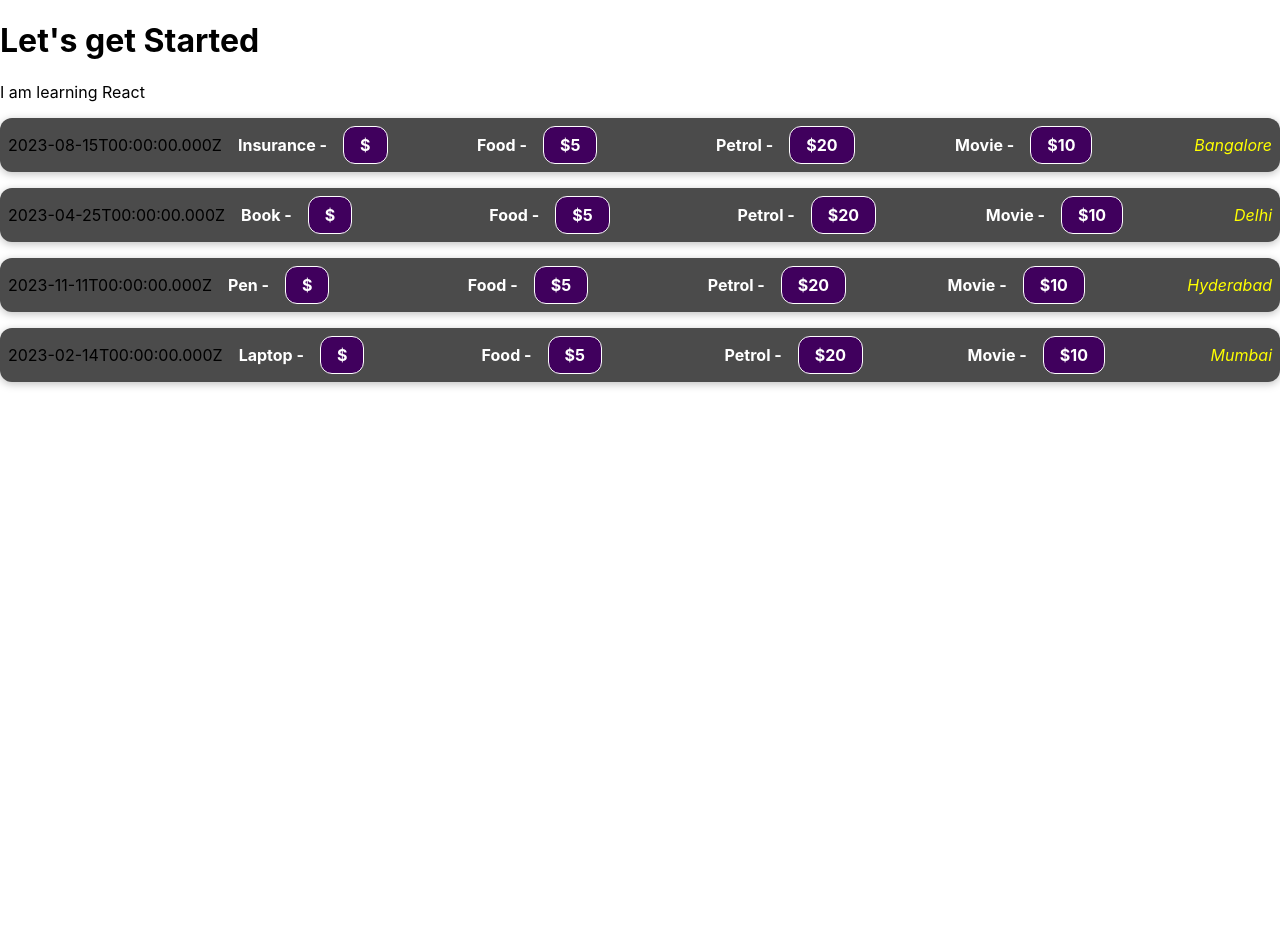
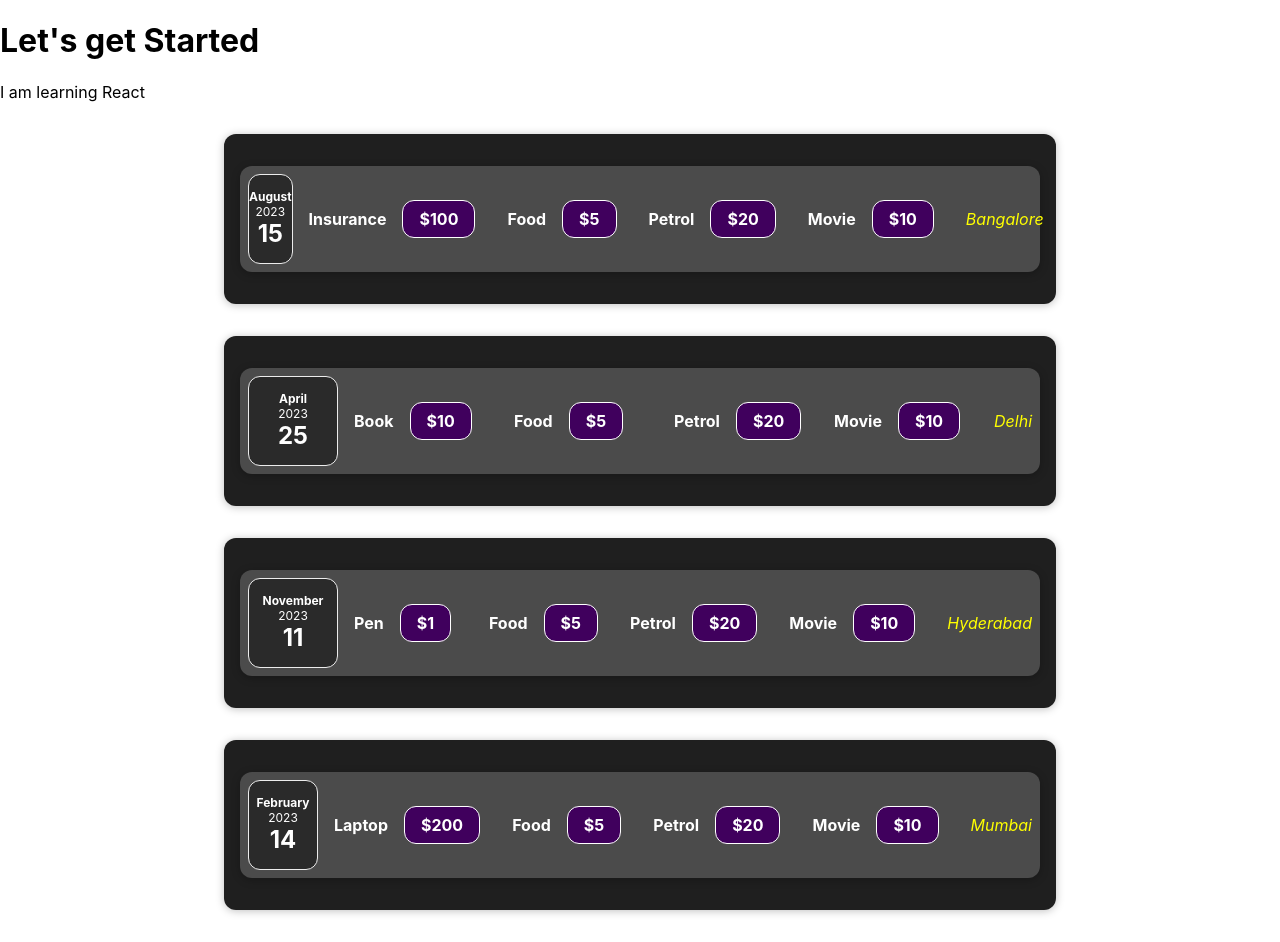
Before and after one commit to gautamranjan09/First_project_using_React, a React (Create React App) app: page / in a window 1280 px wide. Before the commit the page ends 800 px from the top, so only its background shows below. Built offline with nearby package versions, Linux system fonts and the light colour scheme.

Commit message:
Splitting the Components

```diff
--- a/src/App.js
+++ b/src/App.js
@@ -1,4 +1,5 @@
 import ExpenseItem from "./components/ExpenseItem";
+import Expenses from "./components/Expenses";
 
 function App() {
   const expenses = [
@@ -54,16 +55,7 @@ function App() {
 
       <ExpenseItem date={new Date(2023, 1, 14)} title="Laptop" price="200" /> */}
 
-      {expenses.map((expense) => {
-        return (
-          <ExpenseItem
-            key={expense.id}
-            date={expense.date}
-            title={expense.title}
-            location={expense.location}
-          ></ExpenseItem>
-        );
-      })}
+      <Expenses expense={expenses}/>
     </div>
   );
 }
--- /dev/null
+++ b/src/components/ExpenseDate.css
@@ -0,0 +1,26 @@
+.expense-date {
+    display: flex;
+    flex-direction: column;
+    width: 5.5rem;
+    height: 5.5rem;
+    border: 1px solid #ececec;
+    background-color: #2a2a2a;
+    color: white;
+    border-radius: 12px;
+    align-items: center;
+    justify-content: center;
+  }
+
+  .expense-date__month {
+    font-size: 0.75rem;
+    font-weight: bold;
+  }
+
+  .expense-date__year {
+    font-size: 0.75rem;
+  }
+
+  .expense-date__day {
+    font-size: 1.5rem;
+    font-weight: bold;
+  }
--- /dev/null
+++ b/src/components/ExpenseDate.js
@@ -0,0 +1,32 @@
+import "./ExpenseDate.css";
+
+const months = [
+  "January",
+  "February",
+  "March",
+  "April",
+  "May",
+  "June",
+  "July",
+  "August",
+  "September",
+  "October",
+  "November",
+  "December",
+];
+
+function ExpenseDate(props) {
+  const month = months[props.date.getMonth()];
+  const year = props.date.getFullYear();
+  const date = props.date.getDate();
+
+  return (
+    <div className="expense-date">
+      <div className="expense-date__month"> {month}</div>
+      <div className="expense-date__year"> {year}</div>
+      <div className="expense-date__day"> {date}</div>
+    </div>
+  );
+}
+
+export default ExpenseDate;
--- a/src/components/ExpenseItem.js
+++ b/src/components/ExpenseItem.js
@@ -1,12 +1,15 @@
 import "./ExpenseItem.css";
+import ExpenseDate from "./ExpenseDate";
+
 function ExpenseItem(props) {
+
     return (
         <div className="expense-item">
-            <div>{props.date.toISOString()} </div>
-            <p className="expense-item__description"> {props.title} - <span className="expense-item__price">${props.price}</span></p>
-            <p className="expense-item__description">Food - <span className="expense-item__price">$5</span></p>
-            <p className="expense-item__description">Petrol - <span className="expense-item__price">$20</span></p>
-            <p className="expense-item__description">Movie - <span className="expense-item__price">$10</span></p>
+            <ExpenseDate date={props.date}></ExpenseDate>
+            <p className="expense-item__description"> {props.title}<span className="expense-item__price">${props.price}</span></p>
+            <p className="expense-item__description">Food<span className="expense-item__price">$5</span></p>
+            <p className="expense-item__description">Petrol<span className="expense-item__price">$20</span></p>
+            <p className="expense-item__description">Movie<span className="expense-item__price">$10</span></p>
             <div className="expense-item__location">{props.location}</div>
         </div>
     );
--- /dev/null
+++ b/src/components/Expenses.css
@@ -0,0 +1,9 @@
+.expenses {
+    padding: 1rem;
+    background-color: rgb(31, 31, 31);
+    margin: 2rem auto;
+    width: 50rem;
+    max-width: 95%;
+    border-radius: 12px;
+    box-shadow: 0 1px 8px rgba(0, 0, 0, 0.25);
+  }
--- /dev/null
+++ b/src/components/Expenses.js
@@ -0,0 +1,24 @@
+import ExpenseItem from "./ExpenseItem";
+import "./Expenses.css";
+
+function Expenses(props) {
+  return (
+    <div>
+      {props.expense.map((expense) => {
+        return (
+          <div className="expenses">
+            <ExpenseItem
+              key={expense.id}
+              date={expense.date}
+              title={expense.title}
+              price={expense.price}
+              location={expense.location}
+            ></ExpenseItem>
+          </div>
+        );
+      })}
+    </div>
+  );
+}
+
+export default Expenses;
```
